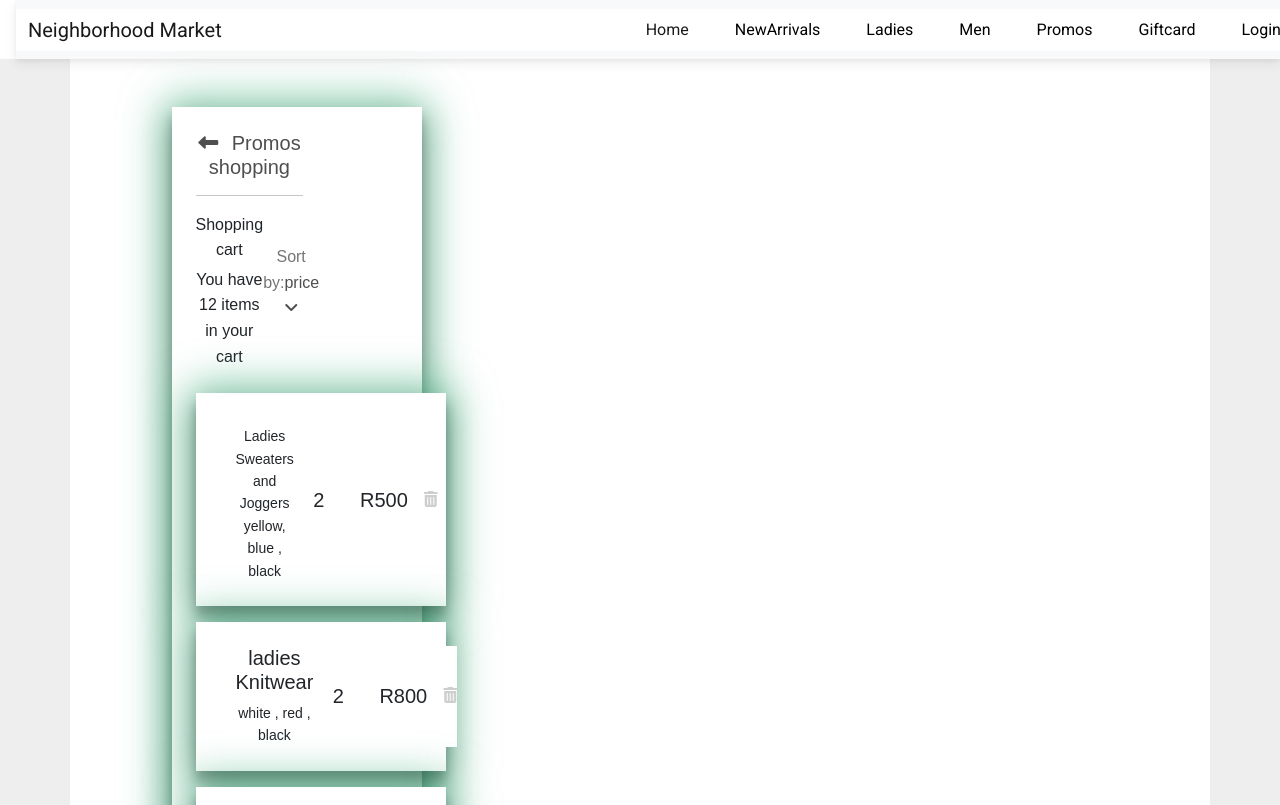
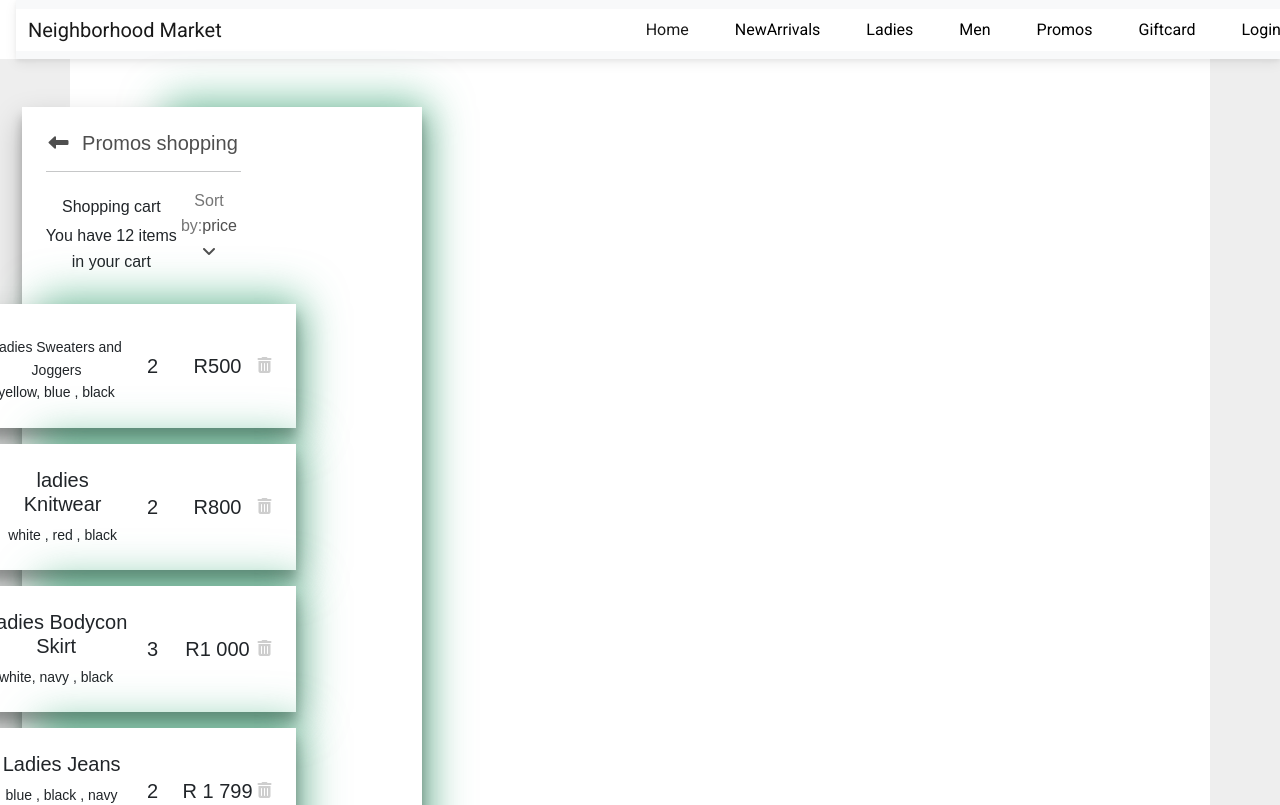
Before and after one commit to Darklove12/Team_Youth_Developer, a React (Vite) app: page /promos in a window 1280 px wide. Shown: the top 805 px of the page. Built offline with nearby package versions, Linux system fonts and the light colour scheme; grey boxes are pictures that could not be loaded.

Commit message:
change css

```diff
--- a/src/components/Promos.css
+++ b/src/components/Promos.css
@@ -38,3 +38,24 @@
         height: 100vh !important;
     }
 }
+.p-4 {
+    padding: 1.5rem !important;
+}
+.card-body {
+    flex: 1 1 auto;
+    padding: var(--mdb-card-spacer-y) var(--mdb-card-spacer-x);
+    color: var(--mdb-card-color);
+}
+.card-body {
+    margin-left: -150px;
+    box-shadow: 0 14px 28px rgba(0,0,0,0.25), 0 10px 10px rgba(0,0,0,0.22);
+    transition: all 0.3s cubic-bezier(.25,.8,.25,1);
+}
+.p-4 {
+    padding: 1.5rem!important;
+}
+.card-body {
+    flex: 1 1 auto;
+    padding: var(--bs-card-spacer-y) var(--bs-card-spacer-x);
+    color: var(--bs-card-color);
+}
```
